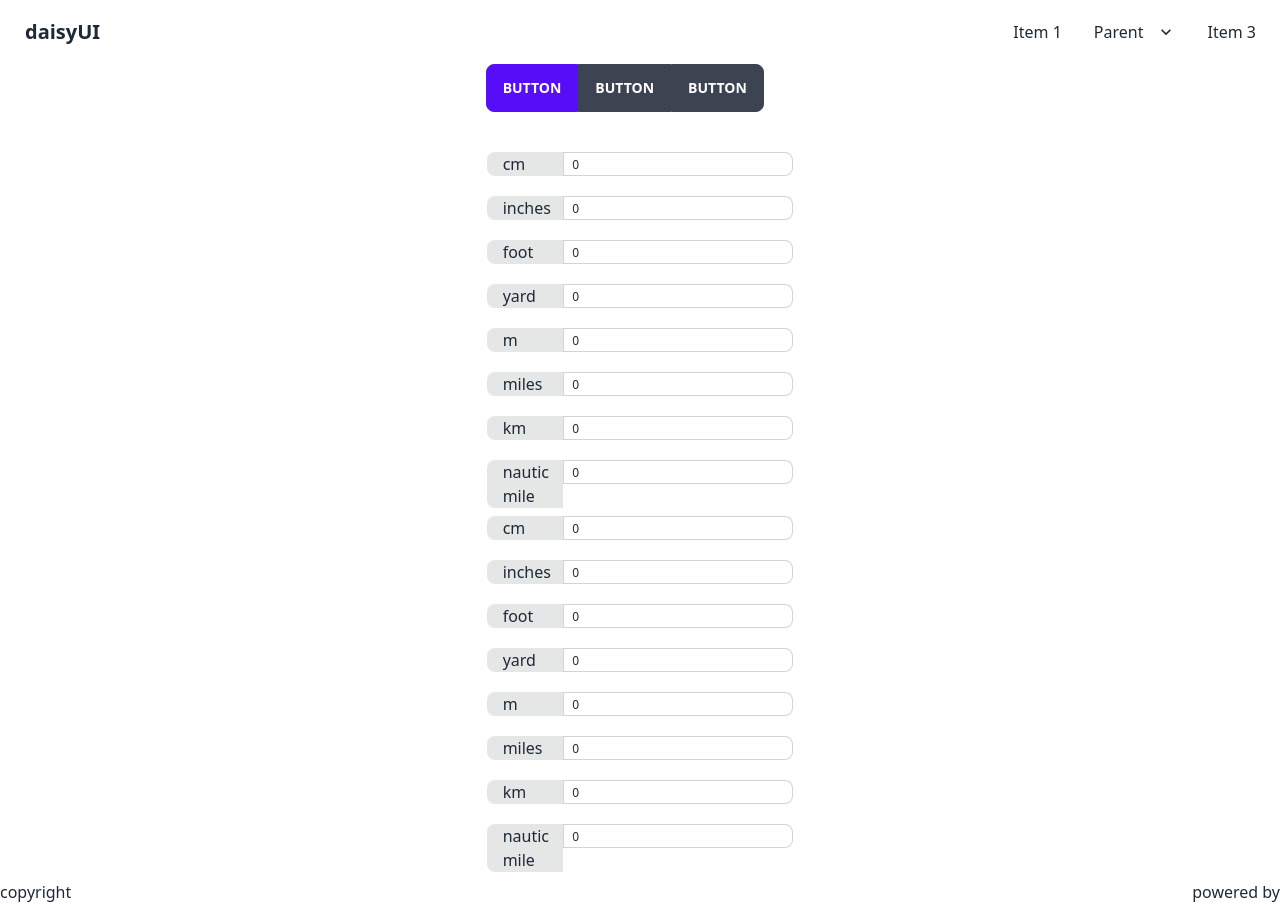
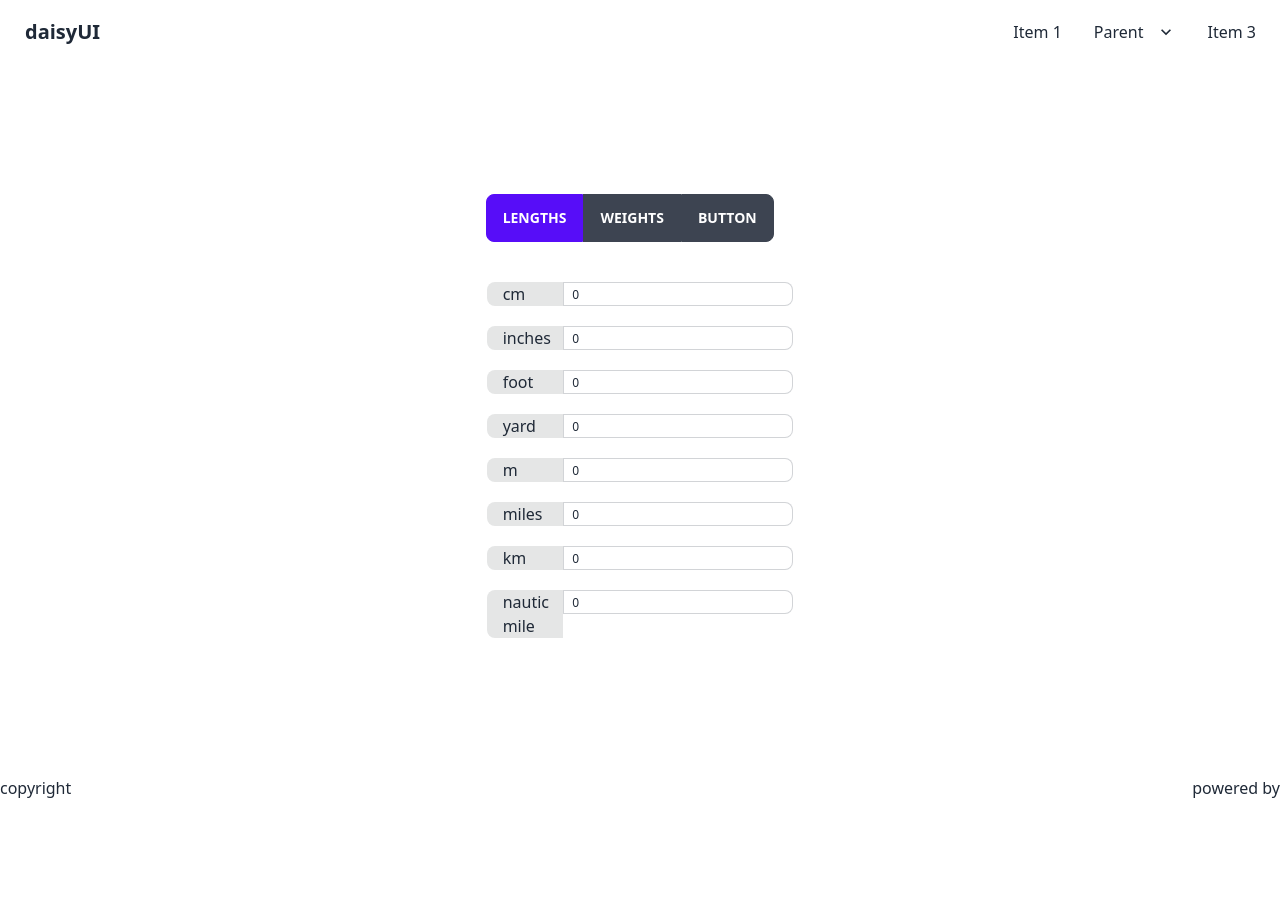
Before and after one commit to macke89/reactconverter, a Next.js app: page / in a window 1280 px wide. After the commit the page ends 800 px from the top, so only its background shows below. Built offline with nearby package versions, Linux system fonts and the light colour scheme.

Commit message:
Finished Weights

```diff
--- /dev/null
+++ b/components/sections/Temperatures.js
@@ -0,0 +1,11 @@
+import React from 'react';
+
+const Temperatures = () => {
+    return (
+        <div>
+            Temperatures
+        </div>
+    );
+};
+
+export default Temperatures;
--- /dev/null
+++ b/components/sections/Weights.js
@@ -0,0 +1,32 @@
+import React, {useState} from 'react';
+import Input from "../Input";
+
+const weights = [
+    {name: "g", rate: 1000000},
+    {name: "ounce", rate: 35274},
+    {name: "kg", rate: 1000},
+    {name: "stone", rate: 2204.62},
+    {name: "stone", rate: 157.473},
+    {name: "us ton", rate: 1.10231},
+    {name: "tonne", rate: 1},
+    {name: "imperial ton", rate: 0.984207},
+]
+
+const Weights = () => {
+    const [nominator, setNominator] = useState(0);
+
+    function callback(eValue) {
+        setNominator(eValue)
+    }
+
+    return (
+        <div className="form-control w-full flex flex-col gap-5 mb-2">
+            {weights.map(weight => (
+                <Input key={weight.name} name={weight.name} rate={weight.rate} nominator={nominator}
+                       callback={callback}/>
+            ))}
+        </div>
+    );
+};
+
+export default Weights;
--- a/pages/index.js
+++ b/pages/index.js
@@ -2,21 +2,29 @@ import Header from "/components/sections/Header"
 import Footer from "../components/sections/Footer";
 import Length from "../components/sections/Length";
 import React, {useState} from "react";
+import Weights from "../components/sections/Weights";
+import Temperatures from "../components/sections/Temperatures";
 
 export default function Home() {
     const [show, setShow] = useState('lengths');
+
+    function handleChoice(value){
+        console.log('change');
+        setShow(value)
+    }
     return (<>
         <div className="min-h-screen flex flex-col justify-between">
             <Header/>
             <main className="flex justify-center w-full">
                 <div>
                     <div className="btn-group mb-10">
-                        <button className="btn btn-active">Button</button>
-                        <button className="btn">Button</button>
-                        <button className="btn">Button</button>
+                        <button onClick={() => handleChoice('lengths')} className={`btn ${show === 'lengths' && 'btn-active'}`}>Lengths</button>
+                        <button onClick={() => handleChoice('weights')} className={`btn ${show === 'weights' && 'btn-active'}`}>Weights</button>
+                        <button onClick={() => handleChoice('temperatures')} className={`btn ${show === 'temperatures' && 'btn-active'}`}>Button</button>
                     </div>
                     {show === 'lengths' && <Length/>}
-                    {show === 'lengths' && <Length/>}
+                    {show === 'weights' && <Weights/>}
+                    {show === 'temperatures' && <Temperatures/>}
                 </div>
             </main>
             <Footer/>
```
